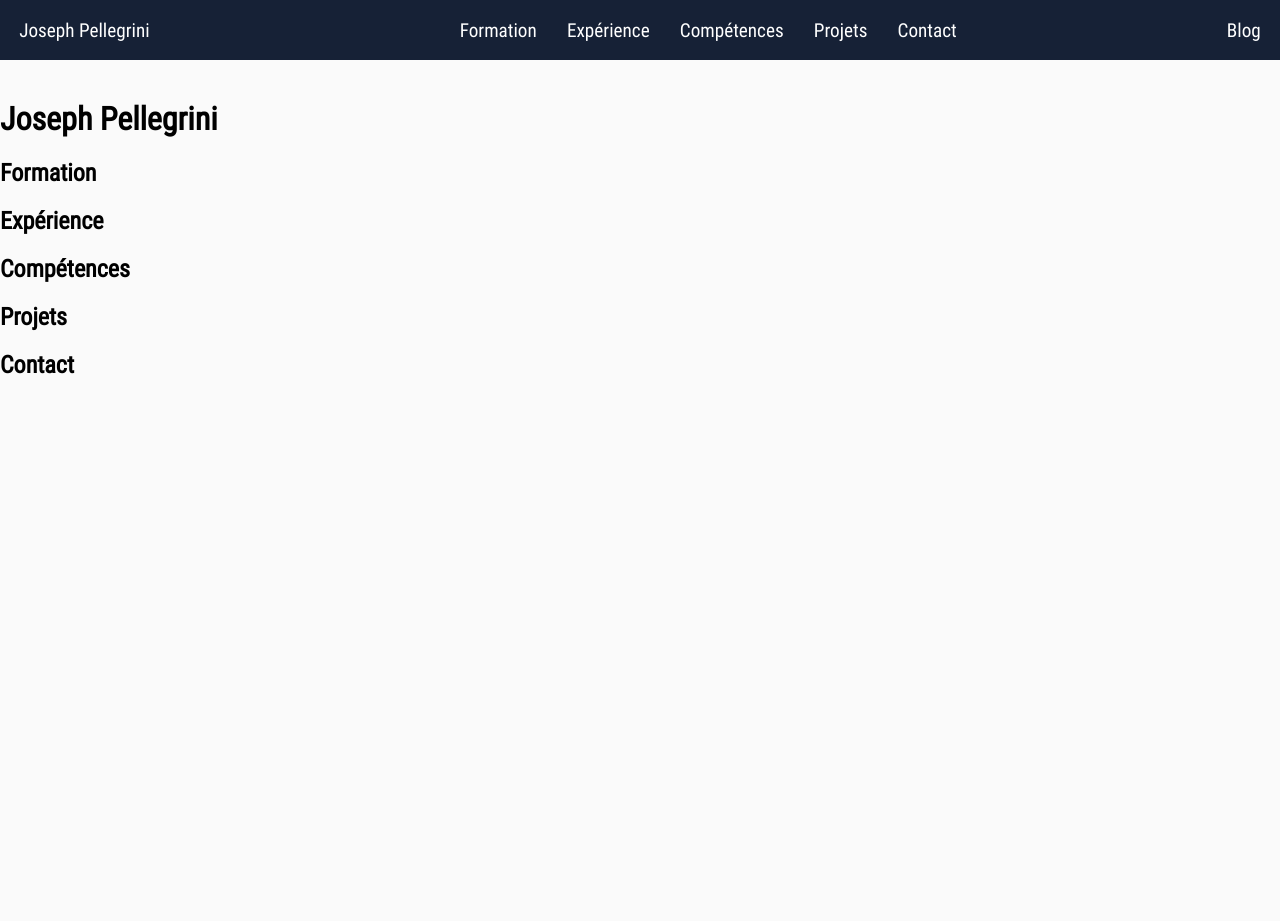
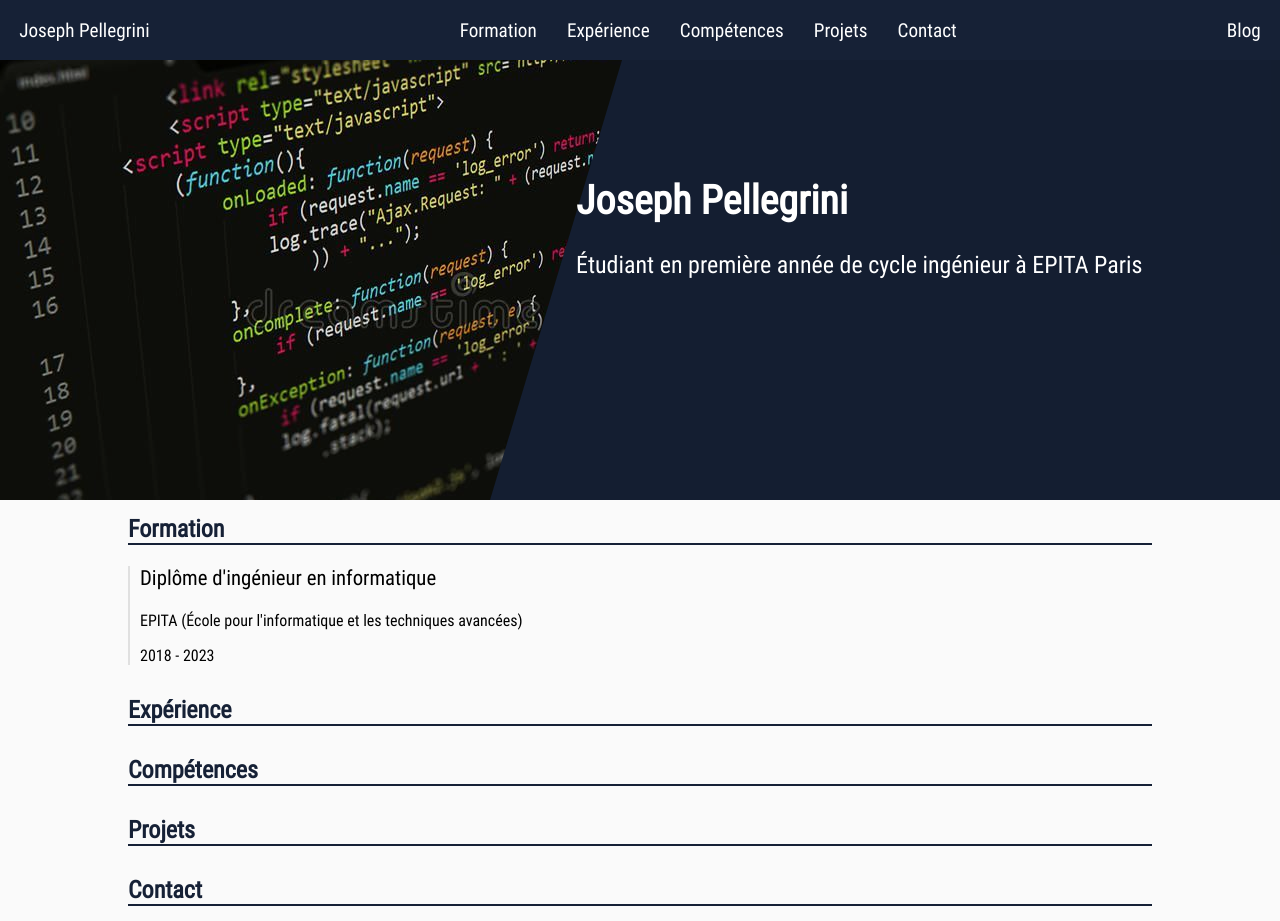
Before and after one commit to jopellegrini/site, a plain HTML site: page index.html in a window 1280 px wide. Before the commit the page ends 800 px from the top, so only its background shows below. Drawn offline with Linux system fonts and the light colour scheme.

Commit message:
added top section and started main section

```diff
--- a/index.html
+++ b/index.html
@@ -34,21 +34,60 @@
       </nav>
     </header>
     <main>
-      <h1 class="main-h1">Joseph Pellegrini</h1>
+      <div class="top-section full-width">
+        <div class="top-section-back">
+          <div class="top-section-back-right"></div>
+        </div>
+        <div class="top-section-right">
+          <h1 class="top-section__h1">Joseph Pellegrini</h1>
+          <p class="top-section__p">
+            &Eacute;tudiant en premi&egrave;re ann&eacute;e de cycle
+            ing&eacute;nieur &agrave; EPITA Paris
+          </p>
+        </div>
+      </div>
+      <div class="main-section centered">
         <div id="education">
-        <h2>Formation</h2>
+          <div class="main-section__title-container">
+            <h2 class="main-section__title">Formation</h2>
+          </div>
+          <div class="main-section__sub">
+            <div class="main-section__education">
+              <p class="main-section__education__title">
+                Dipl&ocirc;me d'ing&eacute;nieur en informatique
+              </p>
+              <p>
+                EPITA (&Eacute;cole pour l'informatique et les techniques
+                avanc&eacute;es)
+              </p>
+              <p>2018 - 2023</p>
+            </div>
+          </div>
         </div>
         <div id="experience">
-        <h2>Exp&eacute;rience</h2>
+          <div class="main-section__title-container">
+            <h2 class="main-section__title">Exp&eacute;rience</h2>
+          </div>
+          <div class="main-section__sub"></div>
         </div>
         <div id="skills">
-        <h2>Comp&eacute;tences</h2>
+          <div class="main-section__title-container">
+            <h2 class="main-section__title">Comp&eacute;tences</h2>
+          </div>
+          <div class="main-section__sub"></div>
         </div>
         <div id="projects">
-        <h2>Projets</h2>
+          <div class="main-section__title-container">
+            <h2 class="main-section__title">Projets</h2>
+          </div>
+          <div class="main-section__sub"></div>
         </div>
         <div id="contact">
-        <h2>Contact</h2>
+          <div class="main-section__title-container">
+            <h2 class="main-section__title">Contact</h2>
+          </div>
+          <div class="main-section__sub"></div>
+        </div>
       </div>
     </main>
   </body>
--- a/style/style.css
+++ b/style/style.css
@@ -17,16 +17,26 @@ body {
   font-family: "Roboto";
 }
 
+h2 {
+  color: #162136;
+}
+
 .full-width {
   width: 100%;
+}
+
+.centered {
+  display: flex;
+  margin: 0 auto;
 }
 
 .main-header {
   color: #fff;
   background-color: #162136;
-  position: absolute;
+  position: fixed;
   top: 0;
   height: 60px;
+  z-index: 999;
 }
 
 .main-nav {
@@ -50,11 +60,77 @@ body {
   margin: 0 4% 0 4%;
 }
 
-.main-h1 {
-  margin-top: 100px;
-}
-
 .main-nav__a {
   color: #fff;
   text-decoration: none;
 }
+
+.top-section {
+  top: 0;
+  height: 500px;
+  color: #fff;
+  display: flex;
+  position: relative;
+  overflow: hidden;
+  background-color: #162136;
+}
+
+.top-section-back {
+  position: absolute;
+  left: 0;
+  top: 0;
+  width: 50%;
+  height: 100%;
+  display: flex;
+  justify-content: flex-end;
+  background-image: url("../images/top-back.jpeg");
+}
+
+.top-section-back-right {
+  position: relative;
+  height: 0;
+  width: 0;
+  border-bottom: 500px solid #162136;
+  border-left: 150px solid transparent;
+}
+
+.top-section-right {
+  position: relative;
+  z-index: 2;
+  padding-top: 4em;
+  width: 100%;
+  padding-left: 45%;
+  padding-top: 150px;
+  background-color: rgba(0, 0, 0, 0.1);
+}
+
+.top-section__h1 {
+  font-size: 2.5em;
+}
+
+.top-section__p {
+  font-size: 1.5em;
+}
+
+.main-section {
+  flex-direction: column;
+  width: 80%;
+}
+
+.main-section__title-container {
+  border-bottom: 2px solid #162136;
+  margin: 15px 0 15px 0;
+}
+
+.main-section__title {
+  margin: 0;
+}
+
+.main-section__education {
+  border-left: 2px solid #e0e0e0;
+  padding-left: 10px;
+}
+
+.main-section__education__title {
+  font-size: 1.3em;
+}
```
Also changed, not shown: images/top-back.jpeg (added). Lines whose indentation alone changed are shown as unchanged.
